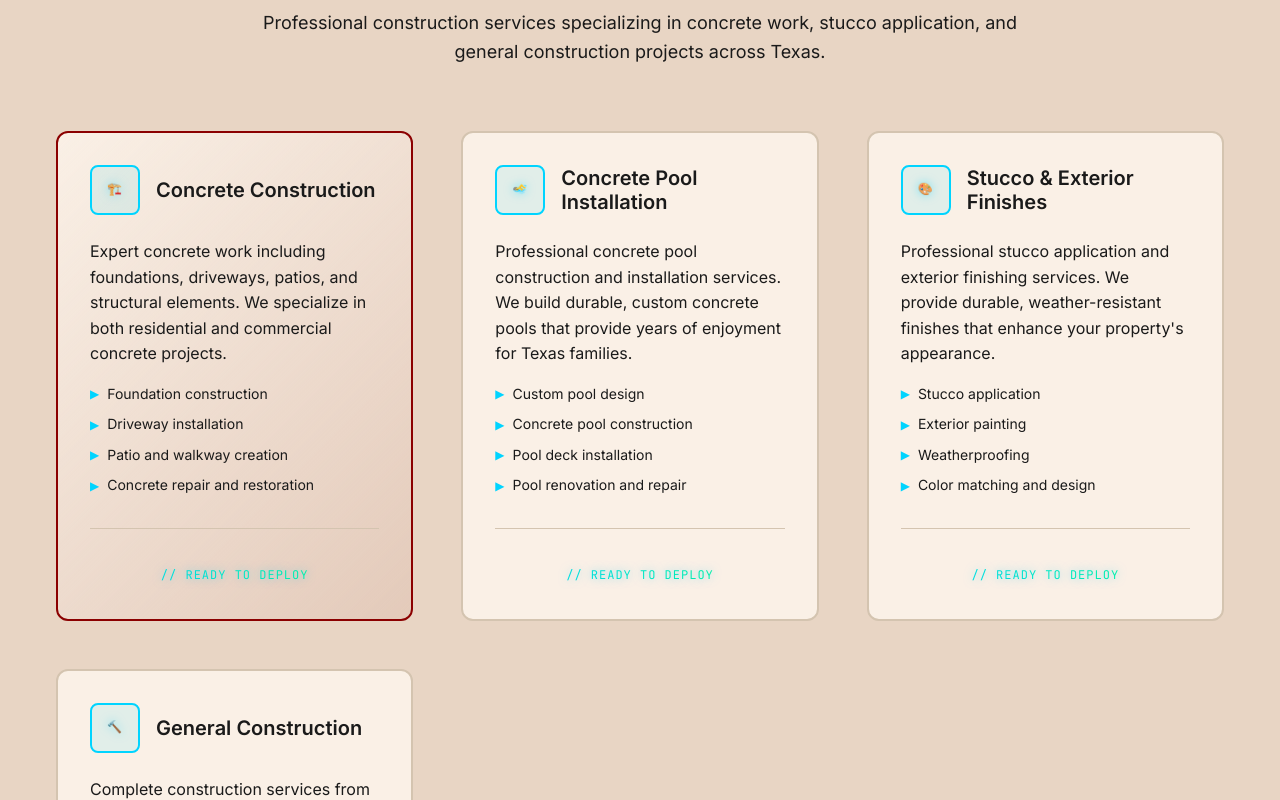
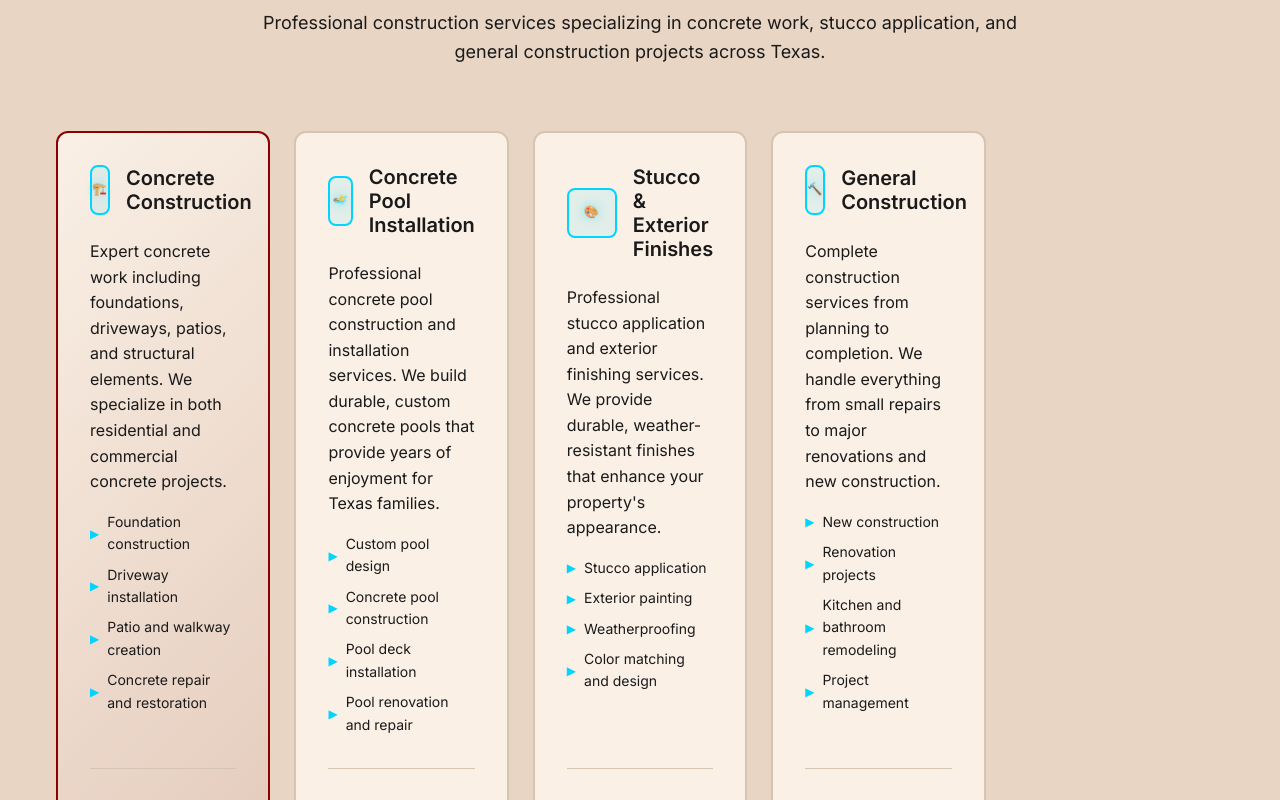
Before and after one commit to wables411/webgcon, a React (Create React App) app: page / in a window 1280 px wide. Shown: the part 2280-3080 px from the top of the page. Built offline with nearby package versions, Linux system fonts and the light colour scheme.

Commit message:
Update services grid: 5 services in horizontal row on desktop, vertical stack on mobile

```diff
--- a/src/pages/Home.css
+++ b/src/pages/Home.css
@@ -205,9 +205,17 @@
 
 .services-grid {
   display: grid;
-  grid-template-columns: repeat(auto-fit, minmax(350px, 1fr));
-  gap: var(--spacing-2xl);
+  grid-template-columns: repeat(5, 1fr);
+  gap: var(--spacing-lg);
   margin-top: var(--spacing-3xl);
+}
+
+/* Mobile: Stack all services vertically */
+@media (max-width: 768px) {
+  .services-grid {
+    grid-template-columns: 1fr;
+    gap: var(--spacing-xl);
+  }
 }
 
 /* Contact Section */
@@ -430,8 +438,7 @@
     padding: var(--spacing-2xl) 0;
   }
 
-  .values-grid,
-  .services-grid {
+  .values-grid {
     grid-template-columns: 1fr;
   }
 
```
